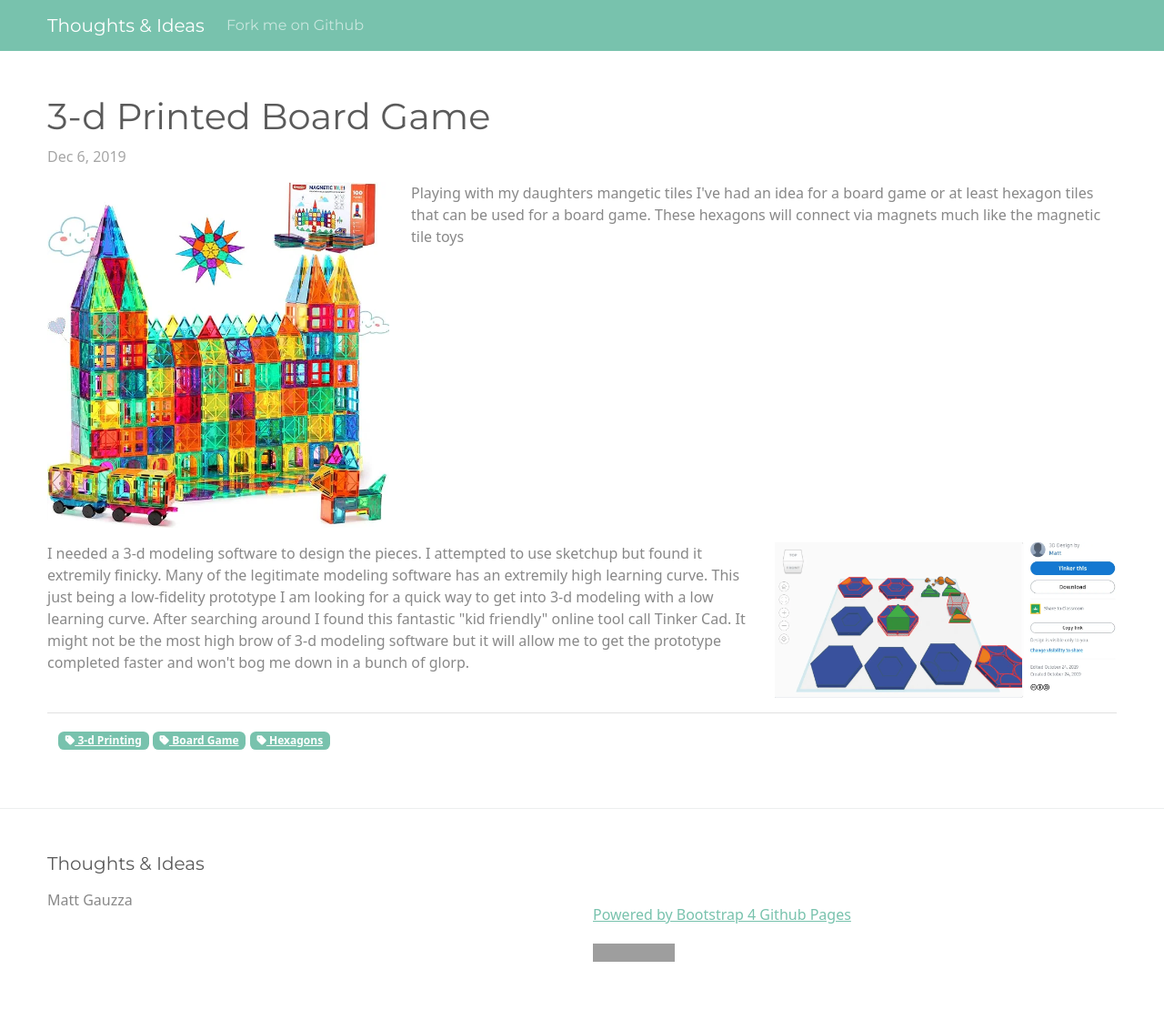
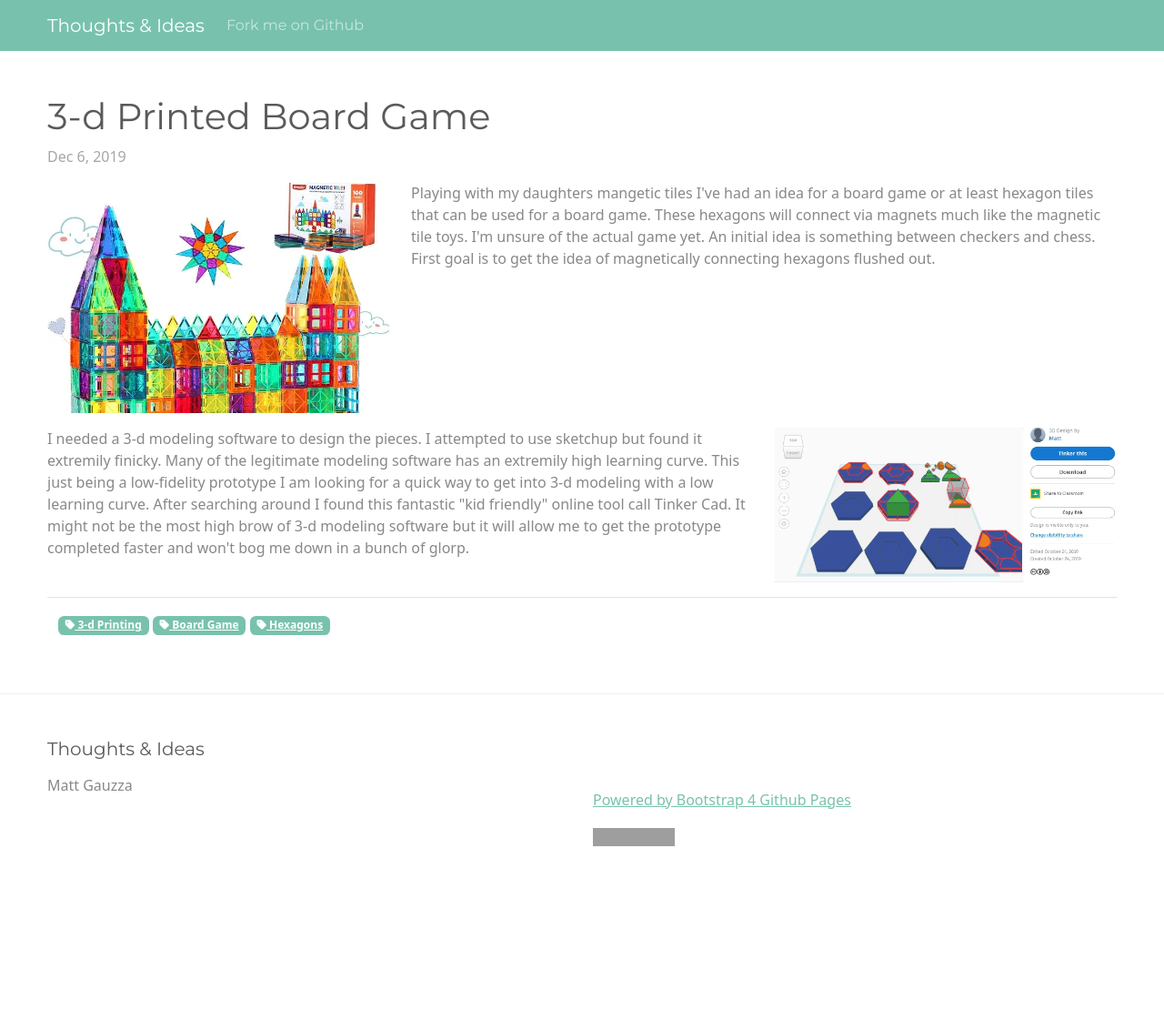
Before and after one commit to mattgauzza/about, a Jekyll site: the page built from _posts/2019-12-06-3d Printed Board Game.html, in a window 1280 px wide. Shown: the whole page at 91% size. Built offline with Jekyll 4.4.1, drawn with Linux system fonts in a browser that asks for light colours; nearby versions of some CDN libraries; after the commit the page ends 995 px from its top, so only the background shows below that; grey boxes are pictures that could not be loaded.

Commit message:
updating post

```diff
--- a/_posts/2019-12-06-3d Printed Board Game.html
+++ b/_posts/2019-12-06-3d Printed Board Game.html
@@ -15,7 +15,8 @@ tags:
   </div>
   <div class="col">
     Playing with my daughters mangetic tiles I've had an idea for a board game or at least hexagon tiles that can be used for a board game.
-    These hexagons will connect via magnets much like the magnetic tile toys
+    These hexagons will connect via magnets much like the magnetic tile toys. I'm unsure of the actual game yet.
+    An initial idea is something between checkers and chess. First goal is to get the idea of magnetically connecting hexagons flushed out.
   </div>
 </div>
 
```
Also changed, not shown: assets/images/81lIzaca9xL._AC_SX679_.webp.
